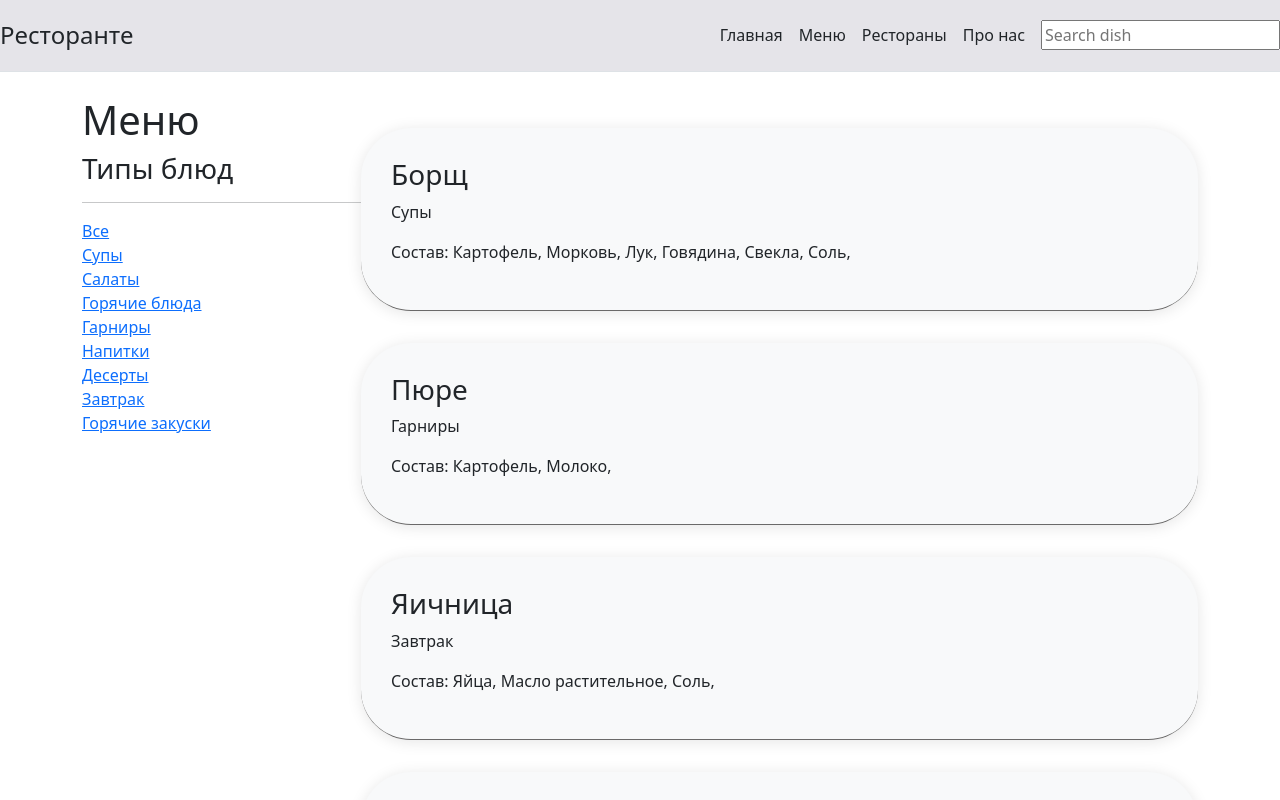
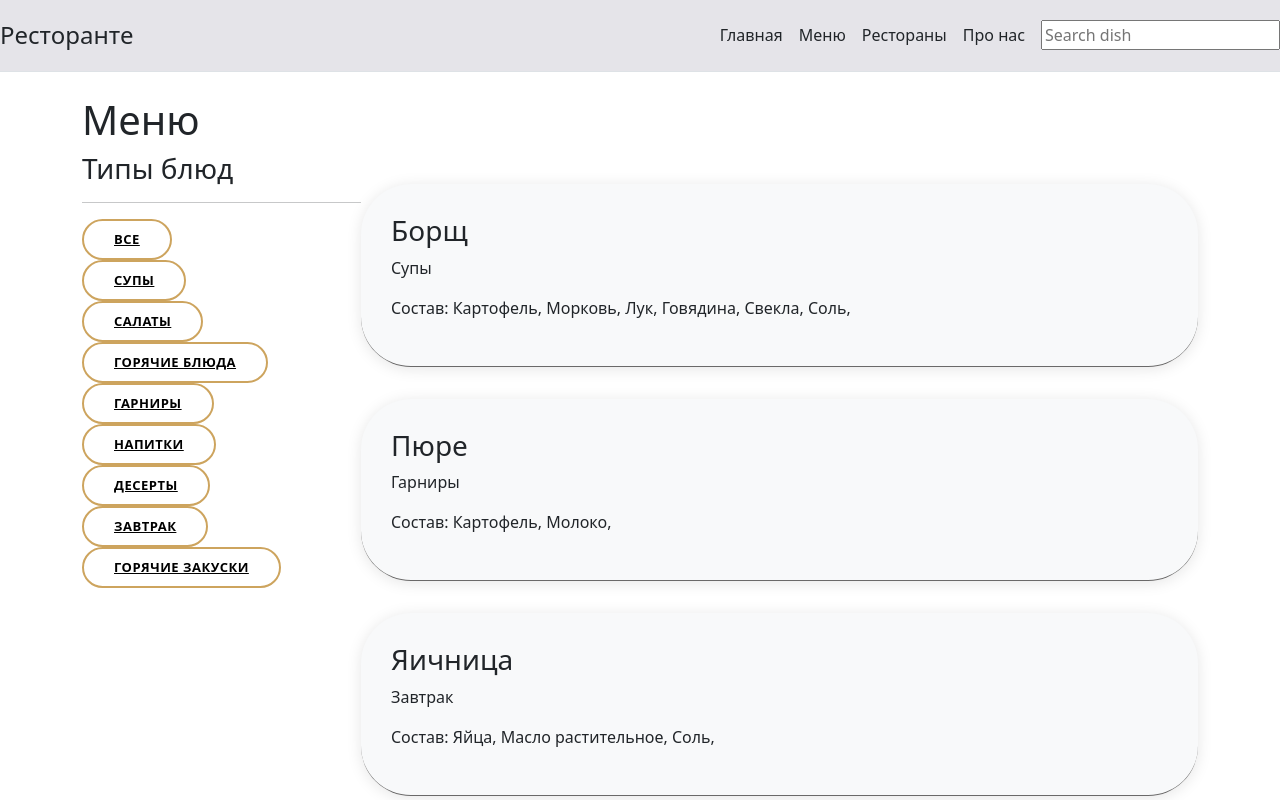
Before and after one commit to Pochapil/MSU_Django, a Django app: page /menu in a window 1280 px wide. Shown: the top 800 px of the page. Run offline with Django 4.2, Linux system fonts and the light colour scheme; data comes from the database, SQL or seed files in the repository.

Commit message:
пока еще работает

```diff
--- a/app/admin.py
+++ b/app/admin.py
@@ -11,3 +11,4 @@
 admin.site.register(DishType)
 admin.site.register(Ingredient)
 admin.site.register(PhoneNumber)
+admin.site.register(MenuItem)
--- a/app/models.py
+++ b/app/models.py
@@ -25,7 +25,7 @@
                                         null=True)
 
     def __str__(self):
-        return self.restaurant_chain.title
+        return self.restaurant_chain.title + " на " + self.address
 
     class Meta:
         verbose_name = u"Ресторан"
@@ -33,13 +33,28 @@
 
 
 class Menu(models.Model):
-    dish = models.ForeignKey('Dish', verbose_name="Блюдо", on_delete=models.CASCADE)
-    serving_size = models.CharField(max_length=50, verbose_name="Размер порции")
-    price = models.IntegerField(verbose_name="Цена")
+    title = models.CharField(max_length=50, verbose_name="Название")
+    menu_list = models.ManyToManyField('MenuItem', verbose_name="Меню")
+
+    def __str__(self):
+        return "Меню ресторана " + self.title
 
     class Meta:
         verbose_name = u"Меню"
         verbose_name_plural = u"Список меню"
+
+
+class MenuItem(models.Model):
+    dish = models.OneToOneField('Dish', verbose_name="Блюдо", on_delete=models.CASCADE)
+    serving_size = models.CharField(max_length=50, verbose_name="Размер порции")
+    price = models.IntegerField(verbose_name="Цена")
+
+    def __str__(self):
+        return self.dish.title + " " + str(self.price)
+
+    class Meta:
+        verbose_name = u"Позиция в меню"
+        verbose_name_plural = u"Позиции меню"
 
 
 class Dish(models.Model):
--- a/templates/app/menu.html
+++ b/templates/app/menu.html
@@ -12,6 +12,8 @@
 
 
 {% block content %}
+
+    <h1>Меню</h1>
 
     <style>
         .home-container {
@@ -34,22 +36,36 @@
 
     </style>
 
+    <style>
+        .btn-menu, .btn-book {
+            font-weight: 600;
+            font-size: 13px;
+            letter-spacing: 0.5px;
+            text-transform: uppercase;
+            display: inline-block;
+            padding: 12px 30px;
+            border-radius: 50px;
+            transition: 0.3s;
+            line-height: 1;
+            color: black;
+            border: 2px solid #cda45e;
+        }
+    </style>
 
     <div class="home-container">
 
+        <div>
 
-        <div>
-            <h1>Меню</h1>
             <h3>Типы блюд</h3>
             <hr>
 
             <div>
-                <a href="{% url 'menu' %}">Все</a>
+                <a href="{% url 'menu' %}" class="btn-menu">Все</a>
             </div>
 
             {% for dish_type in dish_types %}
                 <div>
-                    <a href="{% url 'menu' %}?q={{ dish_type.title }}">{{ dish_type.title }}</a>
+                    <a href="{% url 'menu' %}?q={{ dish_type.title }}" class="btn-menu">{{ dish_type.title }}</a>
                 </div>
             {% endfor %}
 
```
Also changed, not shown: app/migrations/0010_remove_menu_dish_remove_menu_price_and_more.py (added), app/migrations/0011_alter_menuitem_dish.py (added), app/migrations/0012_menu_restaurant_chain.py (added), app/migrations/0013_remove_menu_restaurant_chain_menu_title.py (added), app/migrations/0014_alter_menu_title.py (added), db.sqlite3.
